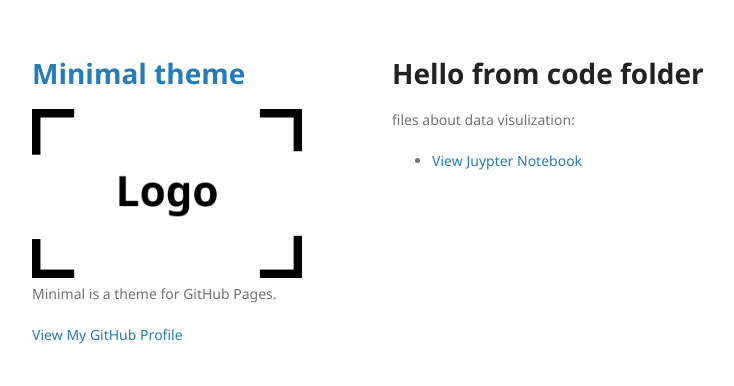
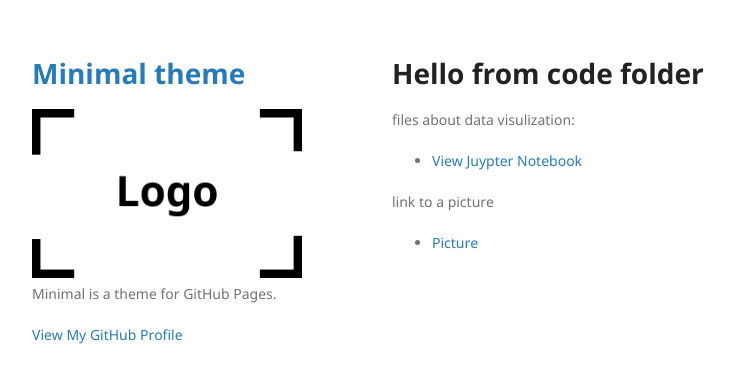
Before and after one commit to jiang-jiao/jiang-jiao.github.io, a Jekyll site: the page built from code/index.md, in a window 1280 px wide. Shown: the top 386 px of the page, without its empty margins (178-912 px from the left). Built offline with Jekyll 4.4.1, drawn with Linux system fonts in a browser that asks for light colours; our own code applies the rules of GitHub Pages for plain Markdown files.

Commit message:
Update index.md

```diff
--- a/code/index.md
+++ b/code/index.md
@@ -2,3 +2,6 @@
 
 files about data visulization:
   - [View Juypter Notebook](ipynb.html)
+
+link to a picture
+  - [Picture](myPic.jpg)
```
